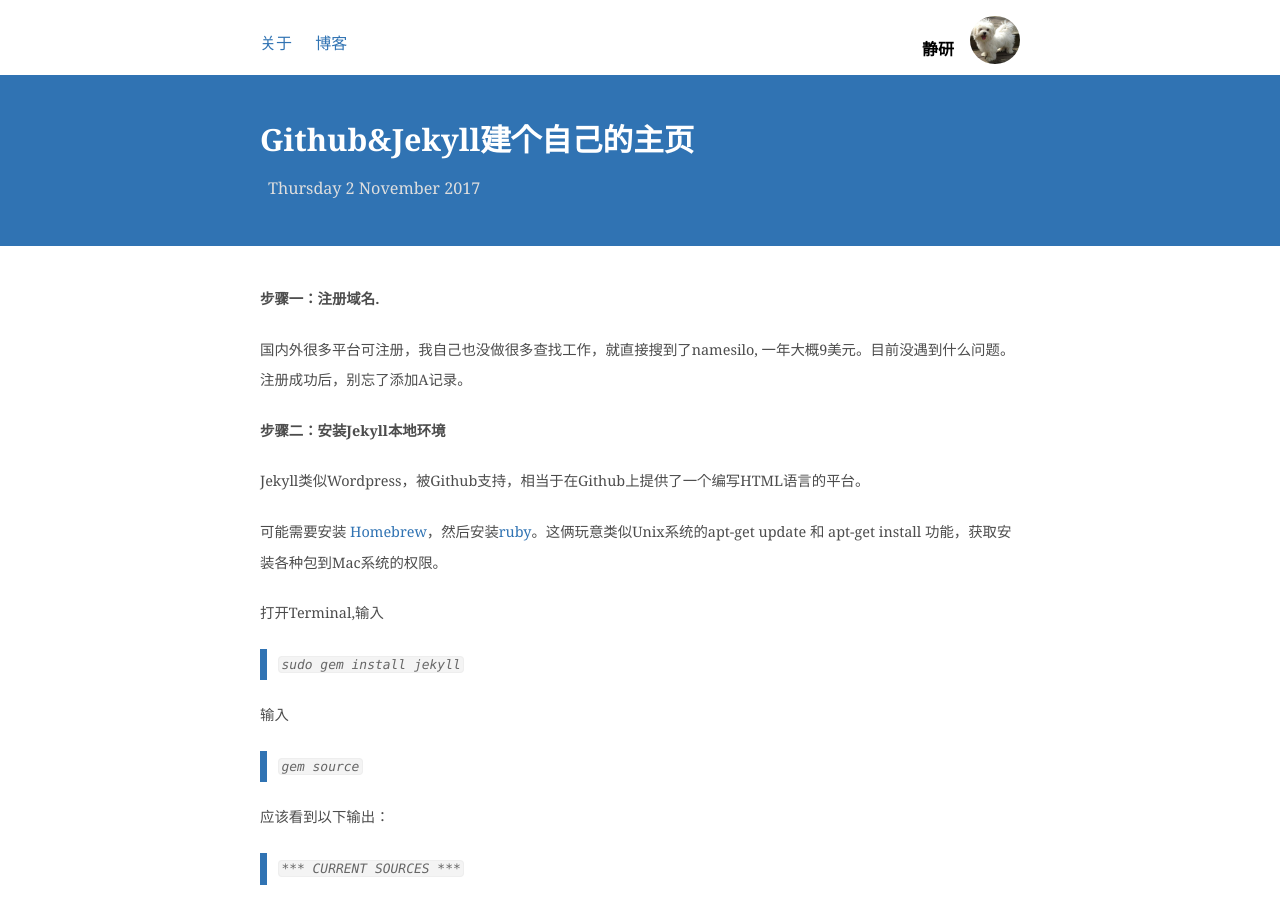
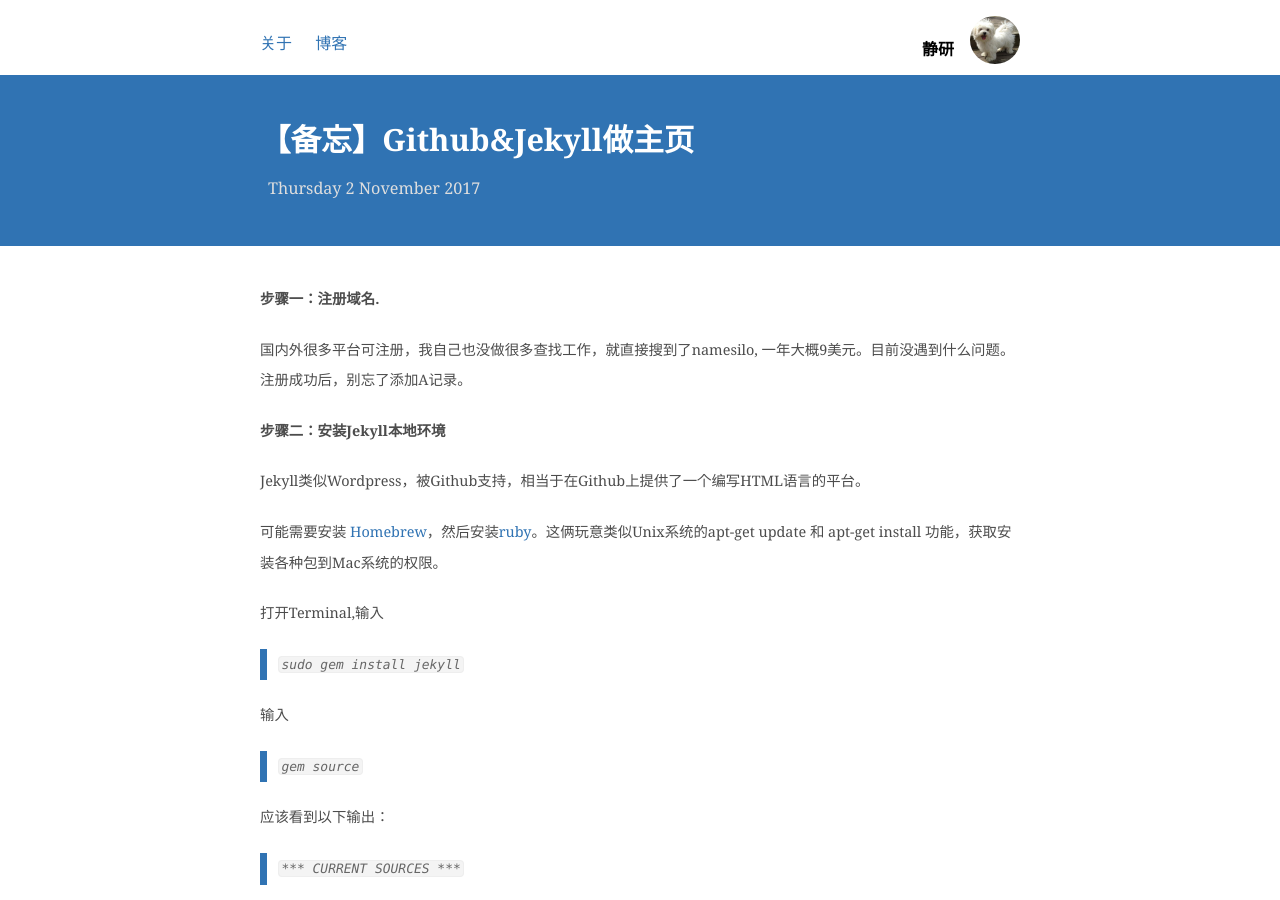
Before and after one commit to shirleysteve/1, a Jekyll site: the page built from _posts/2017-11-02-制作个人主页.md, in a window 1280 px wide and 900 px high. Built offline with Jekyll 4.4.1, drawn with Linux system fonts in a browser that asks for light colours; nearby versions of some CDN libraries; comment, search, counter and statistics services are not loaded.

Commit message:
Update and rename 2017-11-02-主页.md to 2017-11-02-制作个人主页.md

```diff
--- a/_posts/2017-11-02-主页.md
+++ b/_posts/2017-11-02-制作个人主页.md
@@ -1,6 +1,6 @@
 ---
 layout: post
-title: Github&Jekyll建个自己的主页
+title: 【备忘】Github&Jekyll做主页
 ---
 
 
```
